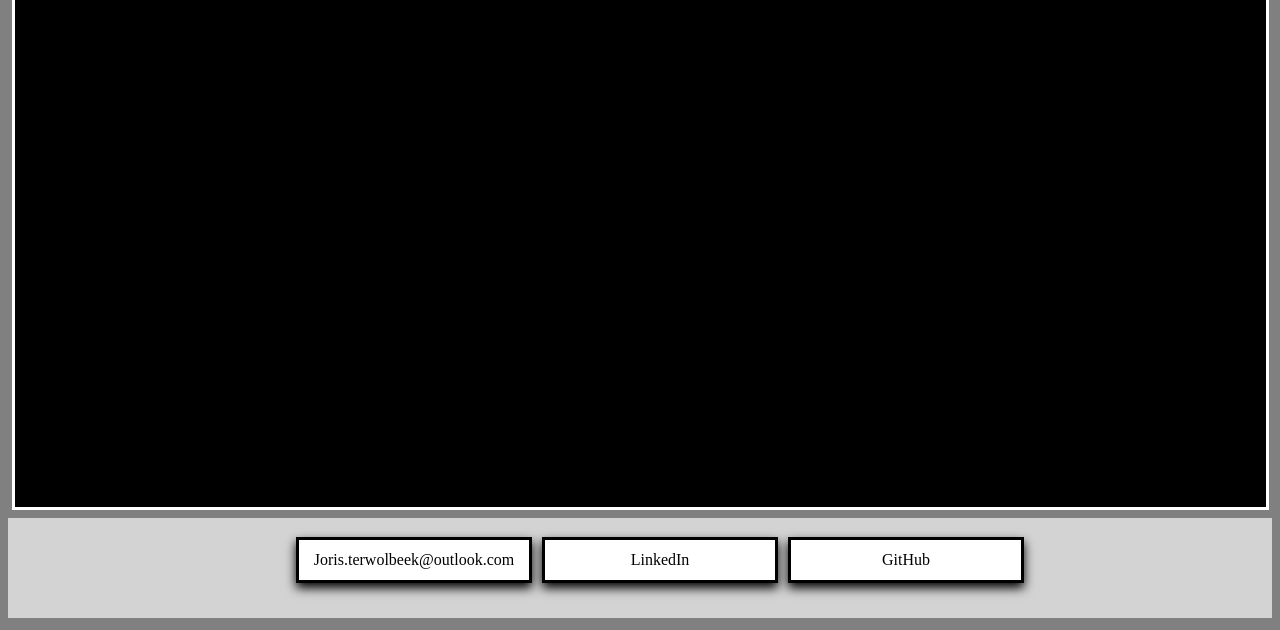
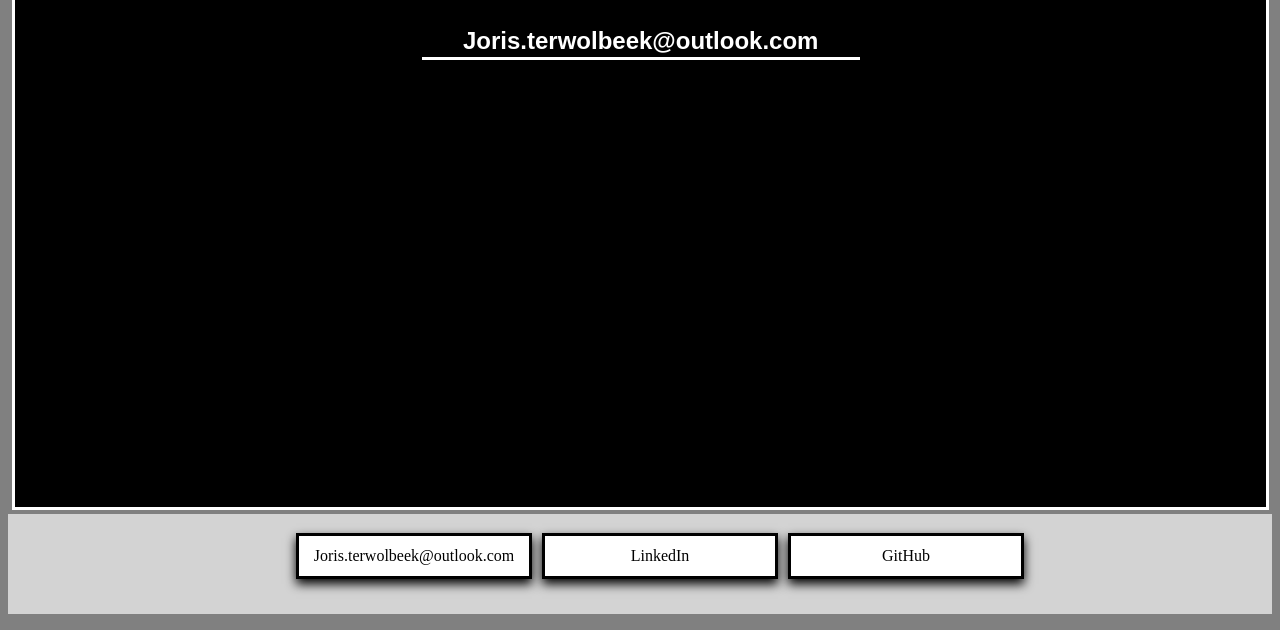
Before and after one commit to ROC-van-Amsterdam-College-Amstelland/git-oefen-opdracht-1-Opblaasmaatje, a plain HTML site: page Contact.html in a window 1280 px wide. Shown: the part 170-800 px from the top of the page. Drawn offline with Linux system fonts and the light colour scheme.

Commit message:
Email in Contact gezet

```diff
--- a/CSS/style.css
+++ b/CSS/style.css
@@ -97,7 +97,7 @@ h1{
 }
 
 
-h2{
+#Inhoud{
     color: white;
     font-family: Arial, Helvetica, sans-serif;
     flex-wrap: wrap;
@@ -136,3 +136,13 @@ footer{
 .FooterItem:hover{
     background-color: #999999;
 }
+
+#EmailContent{
+    border-bottom: 3px solid white;
+    height: 50px;
+    width: 35%;
+    justify-content: center;
+    display: inline-block;
+    color: white;
+    font-family: Arial, Helvetica, sans-serif;
+}
--- a/Contact.html
+++ b/Contact.html
@@ -25,6 +25,10 @@
     </header>
     <div class="MainContainer">
         <main>
+            <h1 id="Titel">Email</h1>
+            <div id="EmailContent">
+                <h2 id="ContactInhoud">Joris.terwolbeek@outlook.com</h2>
+            </div>
 
         </main>
     </div>
```
Also changed, not shown: Images/Achtergrond.jpg (added), Images/Email_Pic.png (added).
